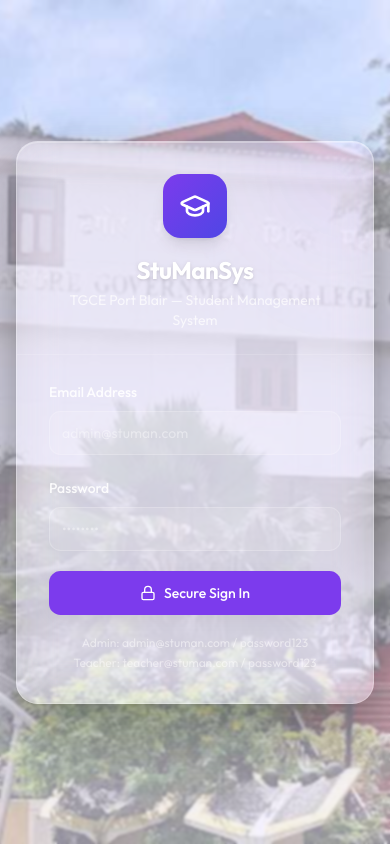
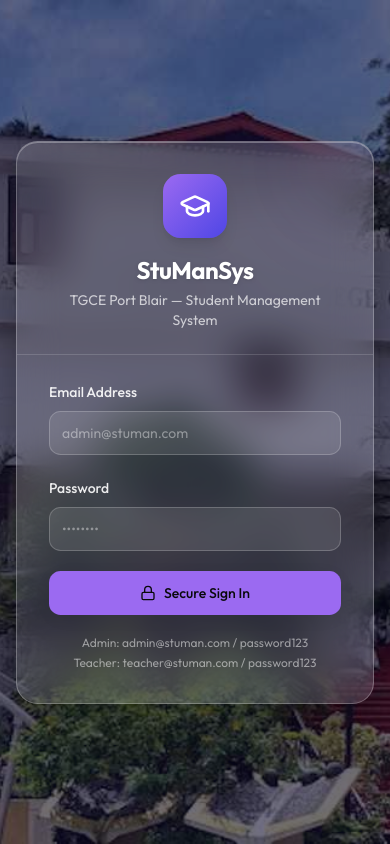
Before and after one commit to DeepanshuAI/Student-Management-System, a React (Vite) app in the folder frontend/: page /login in a window 390 px wide. Built offline with nearby package versions, Linux system fonts and the light colour scheme; no server answers.

Commit message:
fix: make design fully responsive over background image - dark glassy overlay, glassmorphic sidebar/navbar/cards, white text visibility

```diff
--- a/frontend/src/App.jsx
+++ b/frontend/src/App.jsx
@@ -104,10 +104,13 @@ const AppShell = ({ addToast }) => {
   const { user } = useAuth();
   const { darkMode } = useTheme();
 
+  // Always treat the app as "dark" over the image so text/icons are light
+  const isDark = true;
+
   if (!user) {
     return (
       <div
-        className="min-h-screen"
+        className="dark min-h-screen"
         style={{
           backgroundImage: `url(${bgImage})`,
           backgroundSize: 'cover',
@@ -115,14 +118,13 @@ const AppShell = ({ addToast }) => {
           backgroundAttachment: 'fixed',
         }}
       >
-        {/* Overlay */}
+        {/* Overlay — deep navy-purple tint so image is visible but text is readable */}
         <div
           className="min-h-screen"
           style={{
             background: darkMode
-              ? 'rgba(10, 8, 25, 0.72)'
-              : 'rgba(240, 235, 255, 0.60)',
-            backdropFilter: 'blur(1px)',
+              ? 'rgba(6, 4, 18, 0.68)'
+              : 'rgba(12, 8, 40, 0.58)',
           }}
         >
           <Routes>
@@ -136,7 +138,7 @@ const AppShell = ({ addToast }) => {
 
   return (
     <div
-      className={`flex min-h-screen font-sans text-foreground`}
+      className="dark flex min-h-screen font-sans text-foreground"
       style={{
         backgroundImage: `url(${bgImage})`,
         backgroundSize: 'cover',
@@ -144,13 +146,13 @@ const AppShell = ({ addToast }) => {
         backgroundAttachment: 'fixed',
       }}
     >
-      {/* Global overlay for readability */}
+      {/* Dark semi-transparent overlay — image stays visible, text stays light */}
       <div
         className="flex w-full min-h-screen"
         style={{
           background: darkMode
-            ? 'rgba(10, 8, 25, 0.80)'
-            : 'rgba(245, 242, 255, 0.82)',
+            ? 'rgba(6, 4, 18, 0.72)'
+            : 'rgba(12, 8, 40, 0.62)',
         }}
       >
         <Sidebar isOpen={sidebarOpen} onClose={() => setSidebarOpen(false)} />
--- a/frontend/src/components/Navbar.jsx
+++ b/frontend/src/components/Navbar.jsx
@@ -8,7 +8,15 @@ const Navbar = ({ onMenuClick }) => {
   const { user, logout } = useAuth();
 
   return (
-    <header className="sticky top-0 z-30 w-full border-b border-border/50 bg-background/80 backdrop-blur-xl supports-[backdrop-filter]:bg-background/60">
+    <header
+      className="sticky top-0 z-30 w-full border-b"
+      style={{
+        background: 'rgba(8, 5, 25, 0.55)',
+        backdropFilter: 'blur(20px)',
+        WebkitBackdropFilter: 'blur(20px)',
+        borderColor: 'rgba(255, 255, 255, 0.08)',
+      }}
+    >
       <div className="flex h-16 items-center justify-between px-4 sm:px-6 gap-4">
 
         {/* Left: Hamburger + Brand (mobile) + Search */}
--- a/frontend/src/components/Sidebar.jsx
+++ b/frontend/src/components/Sidebar.jsx
@@ -51,8 +51,16 @@ const Sidebar = ({ isOpen, onClose }) => {
       ──────────────────────────────────────────────────────────────────────── */}
       {isLargeScreen ? (
         // Large screen — plain aside, no motion transform, always visible
-        <aside className="flex w-64 shrink-0 flex-col border-r border-[hsl(var(--sidebar-border))] bg-[hsl(var(--sidebar-bg))] shadow-glass dark:shadow-glass-dark">
-          <SidebarContent user={filteredItems.length ? undefined : null} filteredItems={filteredItems} onClose={onClose} user2={user} />
+        <aside
+          className="flex w-64 shrink-0 flex-col border-r"
+          style={{
+            background: 'rgba(10, 6, 30, 0.55)',
+            backdropFilter: 'blur(18px)',
+            WebkitBackdropFilter: 'blur(18px)',
+            borderColor: 'rgba(255, 255, 255, 0.08)',
+          }}
+        >
+          <SidebarContent filteredItems={filteredItems} onClose={onClose} user2={user} />
         </aside>
       ) : (
         // Mobile — animated slide-in drawer
@@ -64,7 +72,13 @@ const Sidebar = ({ isOpen, onClose }) => {
               animate={{ x: 0 }}
               exit={{ x: '-100%' }}
               transition={{ type: 'spring', stiffness: 300, damping: 30 }}
-              className="fixed inset-y-0 left-0 z-50 flex w-64 flex-col border-r border-[hsl(var(--sidebar-border))] bg-[hsl(var(--sidebar-bg))] shadow-glass dark:shadow-glass-dark"
+              className="fixed inset-y-0 left-0 z-50 flex w-64 flex-col border-r"
+              style={{
+                background: 'rgba(10, 6, 30, 0.75)',
+                backdropFilter: 'blur(20px)',
+                WebkitBackdropFilter: 'blur(20px)',
+                borderColor: 'rgba(255, 255, 255, 0.08)',
+              }}
             >
               <SidebarContent filteredItems={filteredItems} onClose={onClose} user2={user} />
             </motion.aside>
--- a/frontend/src/index.css
+++ b/frontend/src/index.css
@@ -42,39 +42,39 @@
   }
 
   .dark {
-    /* ── Dark Mode: Deep Space Black ── */
-    --background: 240 10% 4%;
-    --foreground: 250 30% 95%;
+    /* ── Dark Mode: Deep Space Black — glassy for background image ── */
+    --background: 240 10% 4% / 0;   /* transparent, image shows through */
+    --foreground: 0 0% 98%;         /* near-white text */
 
-    --card: 240 8% 8%;
-    --card-foreground: 250 30% 95%;
+    --card: 240 12% 10%;
+    --card-foreground: 0 0% 96%;
 
-    --popover: 240 8% 8%;
-    --popover-foreground: 250 30% 95%;
+    --popover: 240 10% 8%;
+    --popover-foreground: 0 0% 96%;
 
     /* Primary stays vibrant in dark: brighter violet */
     --primary: 262 83% 68%;
     --primary-foreground: 240 10% 4%;
 
-    --secondary: 240 8% 14%;
-    --secondary-foreground: 250 30% 85%;
+    --secondary: 240 8% 16%;
+    --secondary-foreground: 0 0% 90%;
 
-    --muted: 240 8% 14%;
-    --muted-foreground: 250 15% 55%;
+    --muted: 240 8% 16%;
+    --muted-foreground: 250 20% 72%;  /* brighter — was 55% */
 
-    --accent: 262 50% 15%;
-    --accent-foreground: 262 83% 75%;
+    --accent: 262 50% 18%;
+    --accent-foreground: 262 83% 82%;
 
     --destructive: 0 72% 55%;
     --destructive-foreground: 0 0% 100%;
 
-    --border: 240 8% 15%;
-    --input: 240 8% 15%;
+    --border: 240 8% 22%;          /* slightly brighter borders */
+    --input: 240 8% 18%;
     --ring: 262 83% 68%;
 
-    /* Sidebar specific */
-    --sidebar-bg: 240 8% 6%;
-    --sidebar-border: 240 8% 13%;
+    /* Sidebar — transparent so glass effect works */
+    --sidebar-bg: 0 0% 0% / 0;
+    --sidebar-border: 240 8% 20%;
   }
 }
 
@@ -86,9 +86,11 @@
     scroll-behavior: smooth;
   }
   body {
-    @apply bg-background text-foreground antialiased;
+    /* transparent so the fixed bg image in App.jsx shows through */
+    background: transparent;
+    @apply text-foreground antialiased;
     font-family: 'Outfit', 'Plus Jakarta Sans', sans-serif;
-    transition: background-color 0.3s ease, color 0.3s ease;
+    transition: color 0.3s ease;
   }
   h1, h2, h3, h4, h5, h6 {
     font-family: 'Outfit', sans-serif;
@@ -97,31 +99,40 @@
 }
 
 @layer components {
-  /* Glassmorphism card */
+  /* Glassmorphism card — works over the dark image overlay */
   .glass-card {
-    @apply bg-white/70 dark:bg-white/5 backdrop-blur-md border border-white/40 dark:border-white/10;
-    box-shadow: 0 8px 32px 0 rgba(99, 60, 255, 0.07), 0 1px 0 0 rgba(255,255,255,0.5) inset;
+    background: rgba(18, 12, 50, 0.55);
+    backdrop-filter: blur(16px);
+    -webkit-backdrop-filter: blur(16px);
+    border: 1px solid rgba(255, 255, 255, 0.10);
+    box-shadow: 0 8px 32px rgba(0, 0, 0, 0.35), inset 0 1px 0 rgba(255,255,255,0.06);
   }
-  .dark .glass-card {
-    box-shadow: 0 8px 32px 0 rgba(0,0,0,0.35), 0 1px 0 0 rgba(255,255,255,0.04) inset;
+
+  /* Solid card with slight transparency — used for data tables, forms */
+  .solid-card {
+    background: rgba(14, 10, 38, 0.82);
+    border: 1px solid rgba(255, 255, 255, 0.09);
+    box-shadow: 0 4px 24px rgba(0, 0, 0, 0.30);
   }
 
   /* Gradient text */
   .gradient-text {
-    @apply bg-gradient-to-r from-violet-600 via-purple-500 to-indigo-600 bg-clip-text text-transparent;
-  }
-  .dark .gradient-text {
-    @apply from-violet-400 via-purple-300 to-indigo-400;
+    @apply bg-gradient-to-r from-violet-400 via-purple-300 to-indigo-400 bg-clip-text text-transparent;
   }
 
   /* Premium KPI card */
   .kpi-card {
-    @apply relative overflow-hidden rounded-2xl border bg-card transition-all duration-300;
-    box-shadow: 0 1px 3px rgba(0,0,0,0.06), 0 1px 2px rgba(0,0,0,0.04);
+    @apply relative overflow-hidden rounded-2xl transition-all duration-300;
+    background: rgba(20, 14, 52, 0.60);
+    backdrop-filter: blur(14px);
+    -webkit-backdrop-filter: blur(14px);
+    border: 1px solid rgba(255, 255, 255, 0.10);
+    box-shadow: 0 4px 24px rgba(0, 0, 0, 0.25);
   }
   .kpi-card:hover {
     transform: translateY(-2px);
-    box-shadow: 0 12px 40px -8px rgba(124, 58, 237, 0.18), 0 4px 16px -4px rgba(0,0,0,0.08);
+    border-color: rgba(139, 92, 246, 0.35);
+    box-shadow: 0 12px 40px -8px rgba(124, 58, 237, 0.30), 0 4px 16px -4px rgba(0,0,0,0.20);
   }
 
   /* Nav link active glow */
@@ -133,7 +144,7 @@
   /* Animated gradient border */
   .gradient-border {
     position: relative;
-    background: hsl(var(--card));
+    background: rgba(14, 10, 38, 0.70);
     border-radius: var(--radius);
   }
   .gradient-border::before {
```
